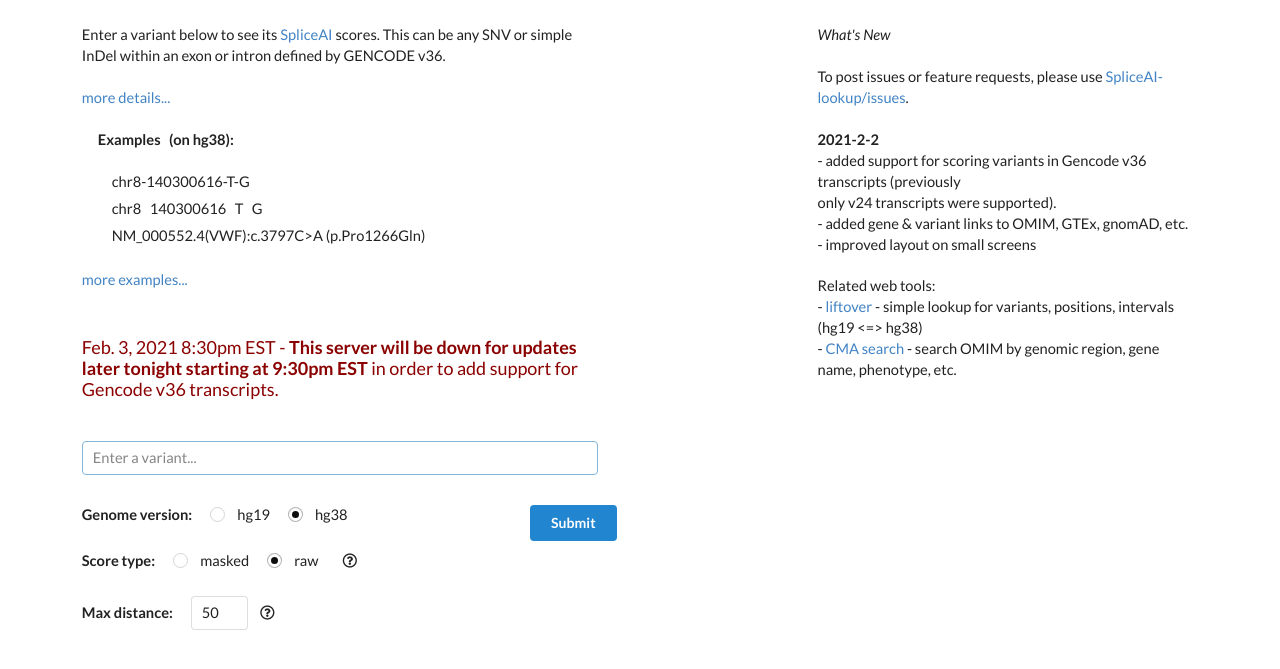
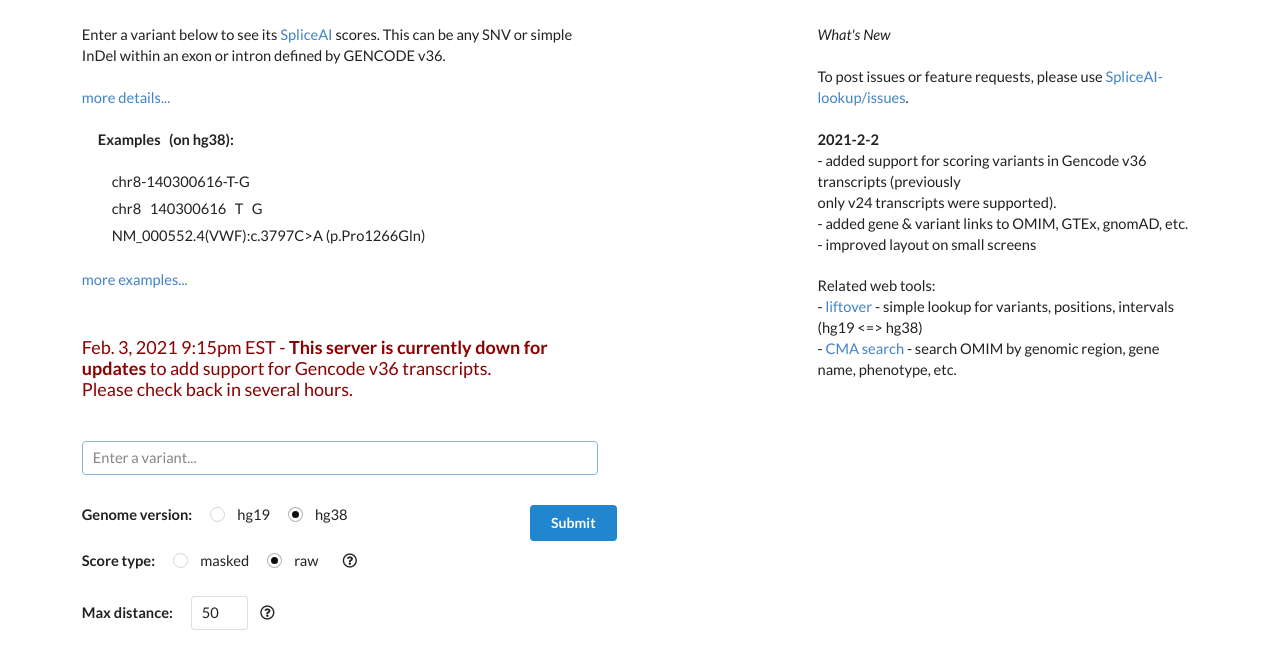
Before and after one commit to broadinstitute/SpliceAI-lookup, a plain HTML site: page index.html in a window 1280 px wide. Drawn offline with nearby package versions, Linux system fonts and the light colour scheme.

Commit message:
update user message

```diff
--- a/index.html
+++ b/index.html
@@ -162,7 +162,7 @@
                         </div>
 
                         <br />
-                        <div style="font-size: large; color: darkred">Feb. 3, 2021 8:30pm EST - <b>This server will be down for updates later tonight starting at 9:30pm EST</b> in order to add support for Gencode v36 transcripts. <!--br />Please check back in several hours.</b--></div>
+                        <div style="font-size: large; color: darkred">Feb. 3, 2021 9:15pm EST - <b>This server is currently down for updates</b> to add support for Gencode v36 transcripts. <br />Please check back in several hours.</div>
                         <br />
                         <br />
 
```
